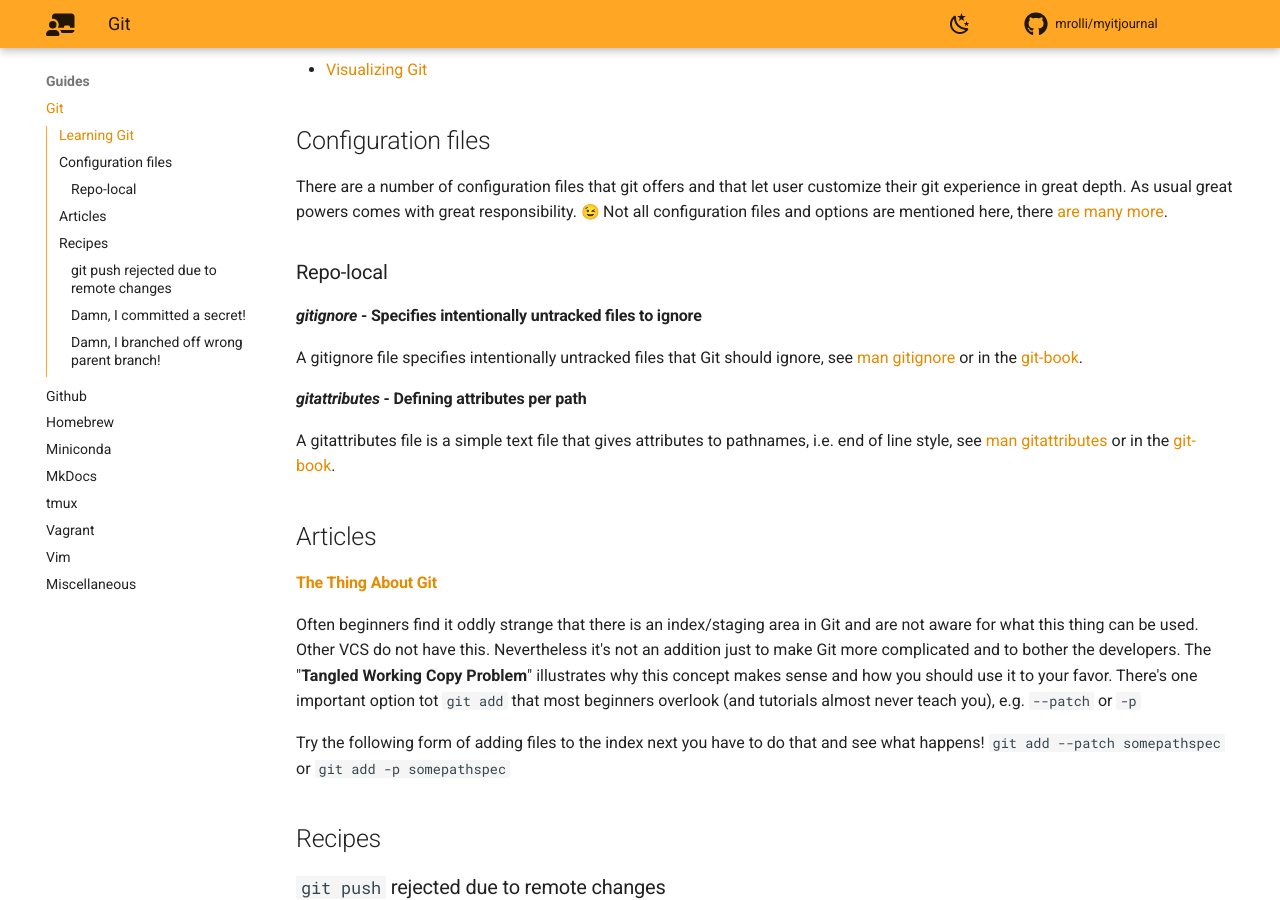
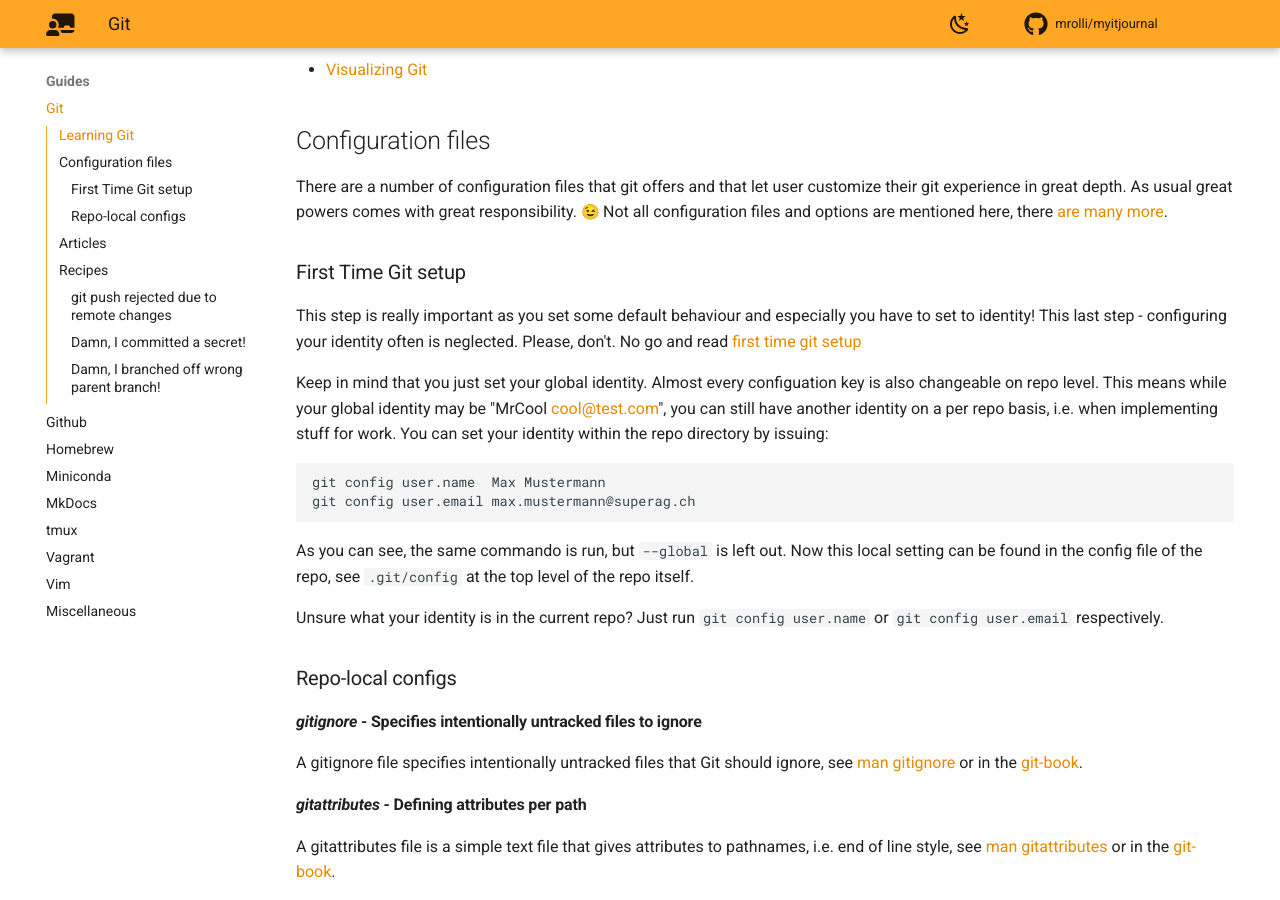
Before and after one commit to mrolli/myitjournal, an MkDocs documentation site: the page built from docs/guides/git.md, in a window 1280 px wide and 900 px high, scrolled down 255 px. Built offline with MkDocs 1.6.1 and Material for MkDocs 9.7.7, drawn with Linux system fonts in a browser that asks for light colours; emoji names are drawn with the system emoji font; comment, search, counter and statistics services are not loaded.

Commit message:
Add soem words about git identites and how to set them

```diff
--- a/docs/guides/git.md
+++ b/docs/guides/git.md
@@ -11,7 +11,29 @@ There are a number of configuration files that git offers and that let user cust
 great powers comes with great responsibility. :wink: Not all configuration files and options are mentioned here, there
 [are many more](https://git-scm.com/docs/git-config).
 
-### Repo-local
+### First Time Git setup
+
+This step is really important as you set some default behaviour and especially
+you have to set to identity! This last step - configuring your identity often
+is neglected. Please, don't. No go and read [first time git
+setup](https://git-scm.com/book/en/v2/Getting-Started-First-Time-Git-Setup)
+
+Keep in mind that you just set your global identity. Almost every configuation
+key is also changeable on repo level. This means while your global identity may
+be "MrCool <cool@test.com>", you can still have another identity on a per repo
+basis, i.e. when implementing stuff for work. You can set your identity within
+the repo directory by issuing:
+
+    git config user.name  Max Mustermann
+    git config user.email max.mustermann@superag.ch
+
+As you can see, the same commando is run, but `--global` is left out. Now this
+local setting can be found in the config file of the repo, see `.git/config` at
+the top level of the repo itself.
+
+Unsure what your identity is in the current repo? Just run `git config user.name` or `git config user.email` respectively.
+
+### Repo-local configs
 
 #### *gitignore* - Specifies intentionally untracked files to ignore
 
```
